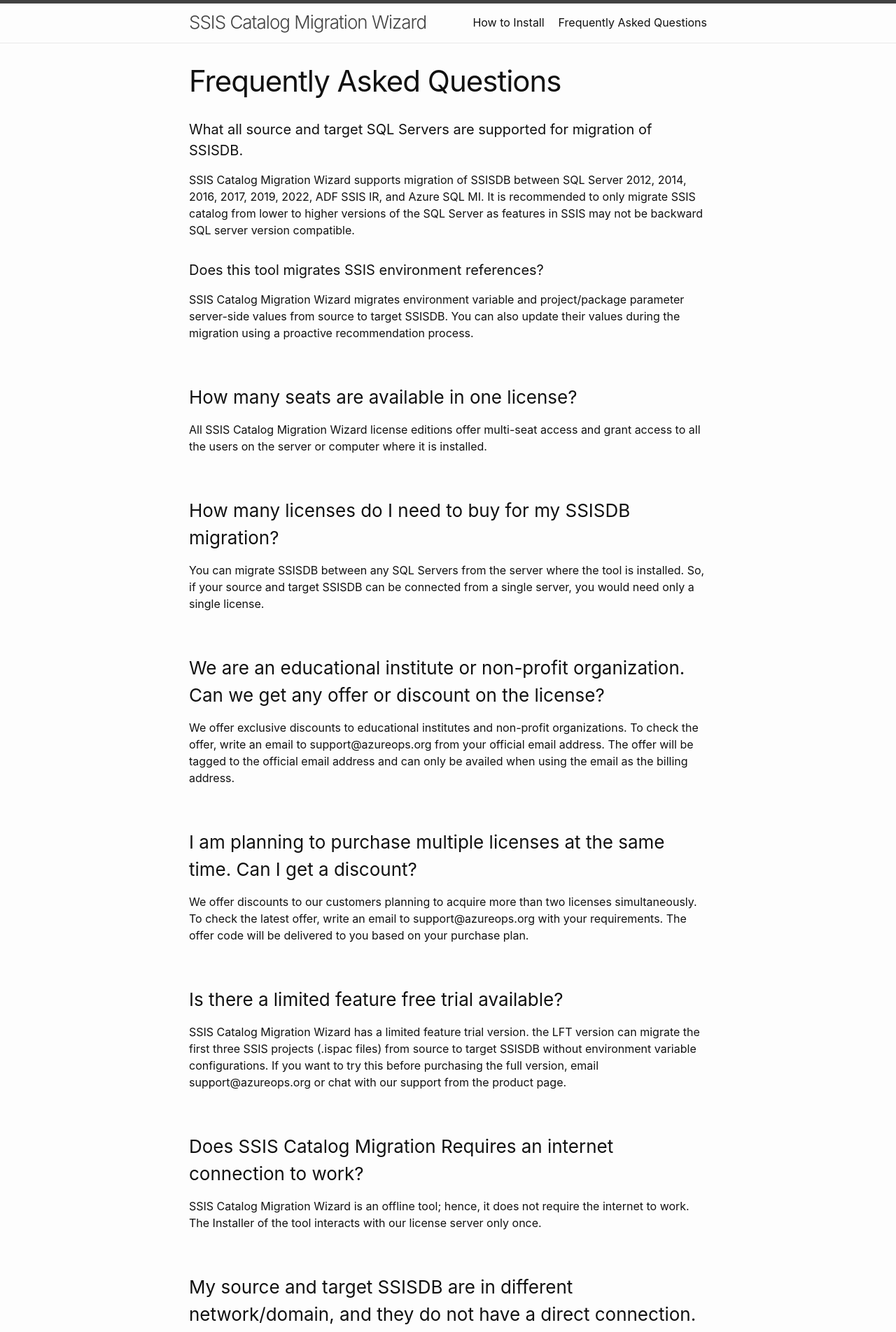
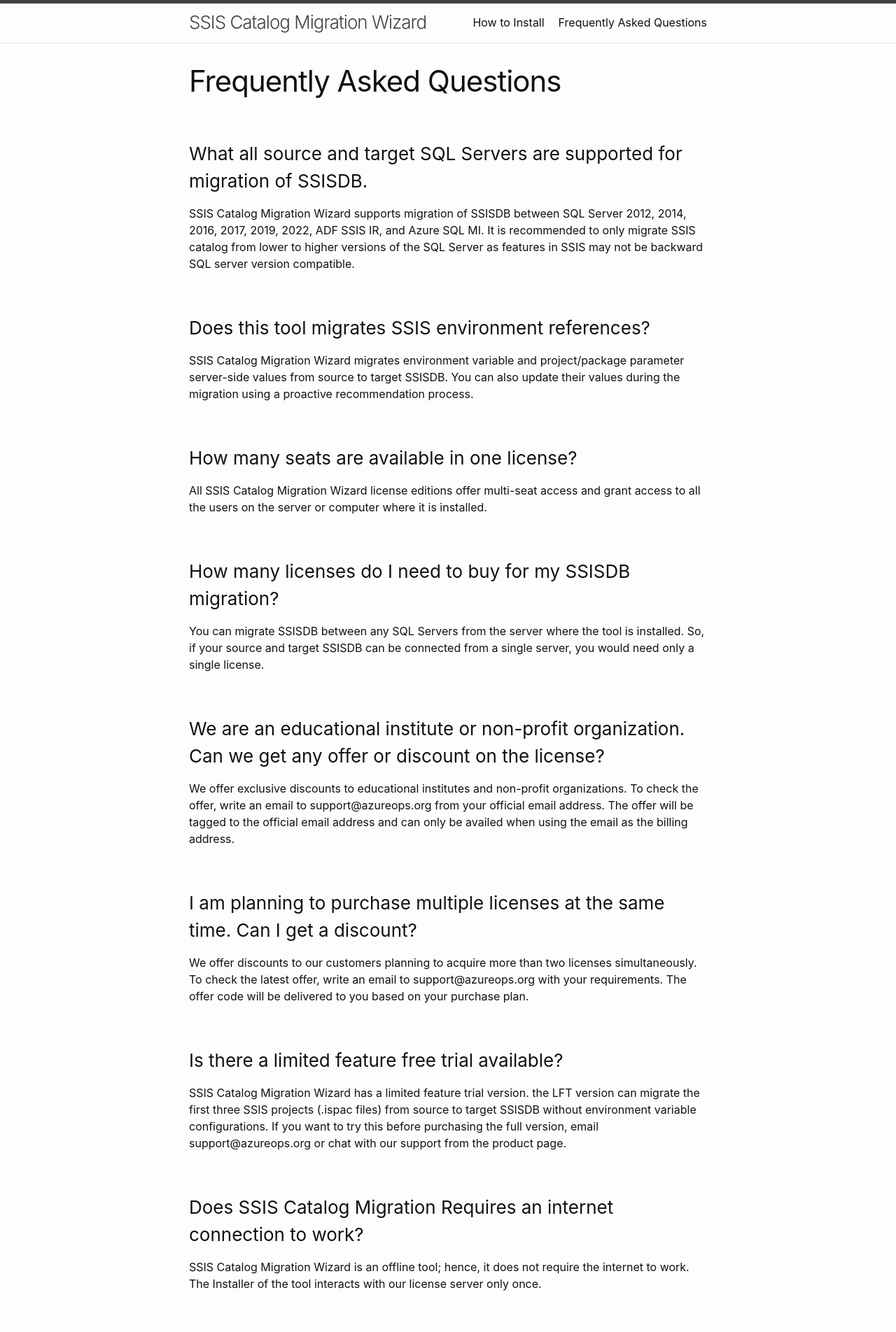
Before and after one commit to kr55/ssiscataloger, a Jekyll site: the page built from faq.md, in a window 1280 px wide. Shown: the top 1904 px of the page at 70% size. Built offline with Jekyll 4.4.1, drawn with Linux system fonts in a browser that asks for light colours.

Commit message:
Update faq.md

```diff
--- a/faq.md
+++ b/faq.md
@@ -3,11 +3,11 @@ layout: page
 title: Frequently Asked Questions
 permalink: /faq/
 ---
-#### What all source and target SQL Servers are supported for migration of SSISDB.
+### What all source and target SQL Servers are supported for migration of SSISDB.
 
 SSIS Catalog Migration Wizard supports migration of SSISDB between SQL Server 2012, 2014, 2016, 2017, 2019, 2022, ADF SSIS IR, and Azure SQL MI. It is recommended to only migrate SSIS catalog from lower to higher versions of the SQL Server as features in SSIS may not be backward SQL server version compatible.
 
-#### Does this tool migrates SSIS environment references?
+### Does this tool migrates SSIS environment references?
 SSIS Catalog Migration Wizard migrates environment variable and project/package parameter server-side values from source to target SSISDB. You can also update their values during the migration using a proactive recommendation process.
 
 ### How many seats are available in one license?
```
